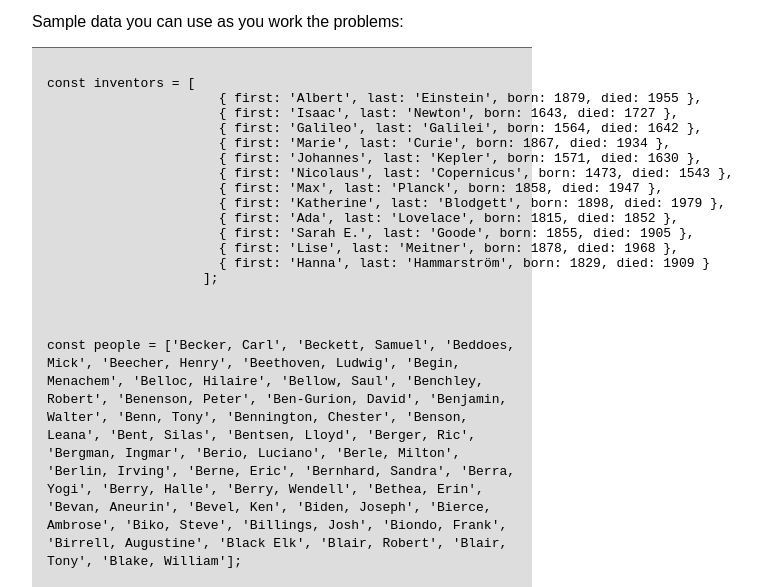
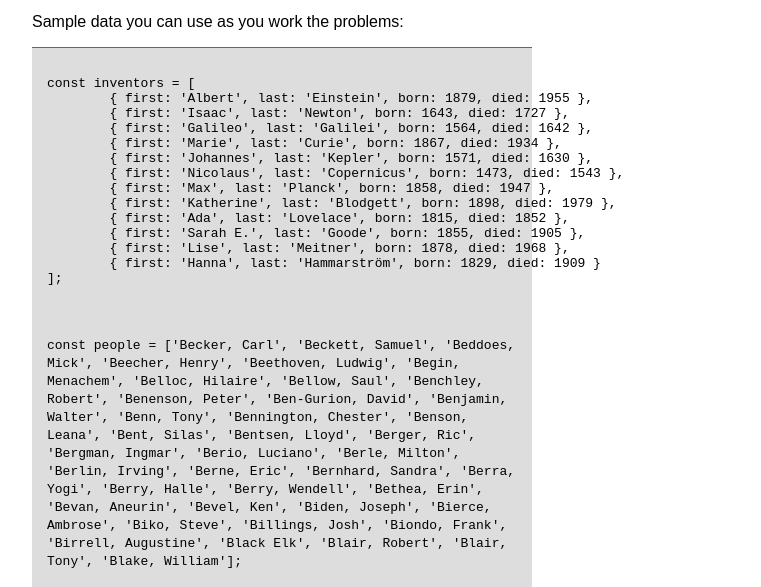
Before and after one commit to StephanieCunnane/javascript30, a plain HTML site: page 04 - Array Cardio Day 1/index.html in a window 1280 px wide. Shown: the part 175-762 px from the top of the page, without its empty margins (358-1119 px from the left). Drawn offline with Linux system fonts and the light colour scheme.

Commit message:
Fix formatting in <pre> element

```diff
--- a/04 - Array Cardio Day 1/index.html
+++ b/04 - Array Cardio Day 1/index.html
@@ -12,7 +12,7 @@
 			<p>Sample data you can use as you work the problems:</p>
 
       <div class="sample-data">
-				<code><pre>const inventors = [
+				<pre><code>const inventors = [
 	{ first: 'Albert', last: 'Einstein', born: 1879, died: 1955 },
 	{ first: 'Isaac', last: 'Newton', born: 1643, died: 1727 },
 	{ first: 'Galileo', last: 'Galilei', born: 1564, died: 1642 },
@@ -25,7 +25,7 @@
 	{ first: 'Sarah E.', last: 'Goode', born: 1855, died: 1905 },
 	{ first: 'Lise', last: 'Meitner', born: 1878, died: 1968 },
 	{ first: 'Hanna', last: 'Hammarström', born: 1829, died: 1909 }
-		    ];</pre></code>
+];</code></pre>
 
 		    <br>
 		    <br>
```
Lines whose indentation alone changed are shown as unchanged.
